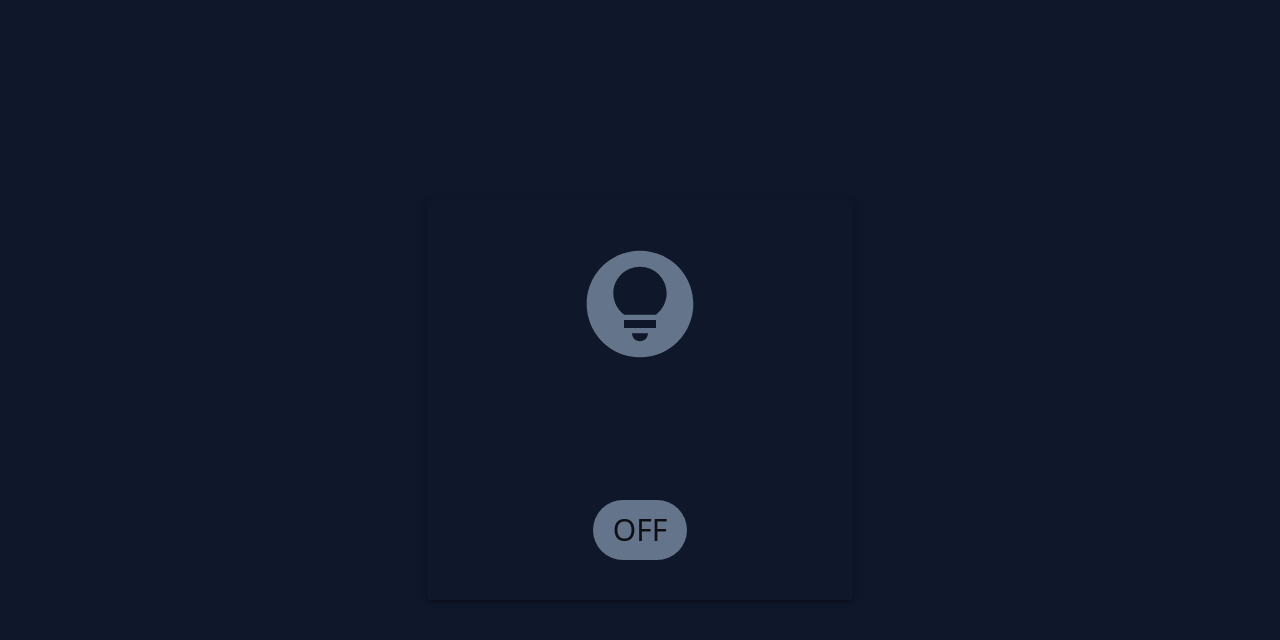
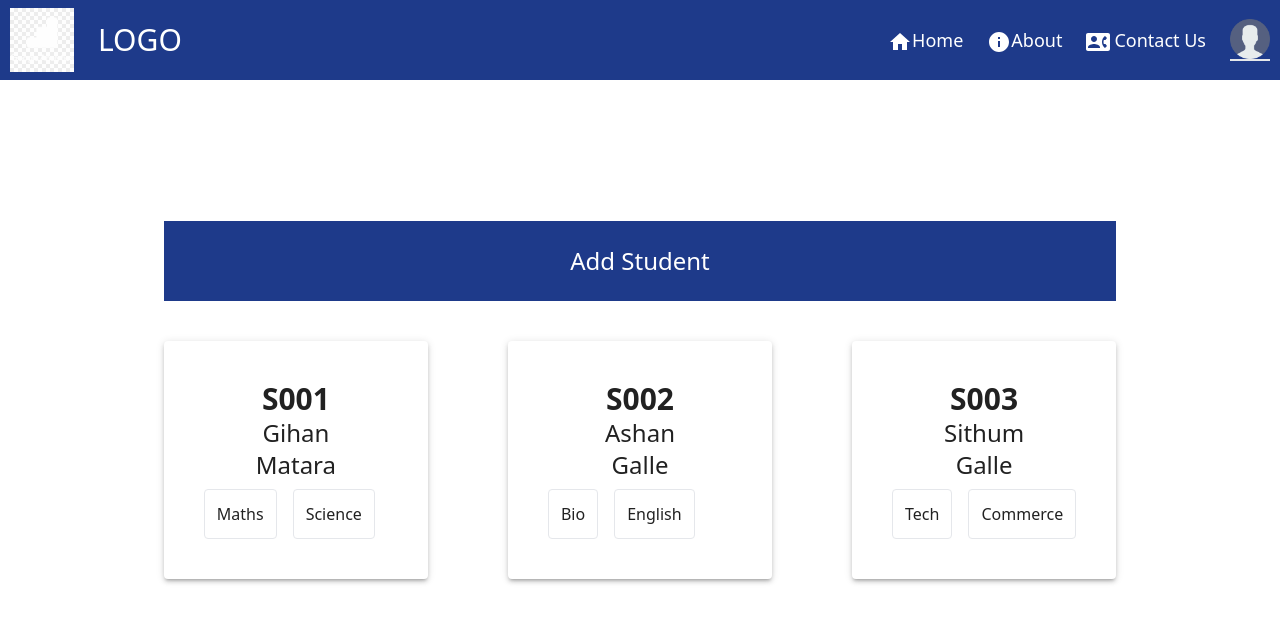
Before and after one commit to Revision-60/React, a React (Create React App) app: page /profile in a window 1280 px wide. Shown: the top 640 px of the page. Built offline with nearby package versions, Linux system fonts and the light colour scheme.

Commit message:
Content Updated

```diff
--- a/src/App.tsx
+++ b/src/App.tsx
@@ -9,10 +9,10 @@ import Light2 from "./components/Light2/Light2";
 function App() {
   return (
     <div className="App">
-      {/* <Header />
-      <Content /> */}
+      <Header />
+      <Content />
       {/* <Light1 /> */}
-      <Light2 />
+      {/* <Light2 /> */}
     </div>
   );
 }
--- a/src/components/Content/Content.tsx
+++ b/src/components/Content/Content.tsx
@@ -5,6 +5,7 @@ import Contact from "../../pages/Contact";
 import Home from "../../pages/Home";
 import Counter from "../Counter";
 import Customer from "../Customer";
+import Profile from "../../pages/Profile/Profile";
 
 export default class Content extends Component {
   render() {
@@ -36,6 +37,7 @@ export default class Content extends Component {
             <Route path="/" element={<Home />}></Route>
             <Route path="/about" element={<About />}></Route>
             <Route path="/contact" element={<Contact />}></Route>
+            <Route path="/profile" element={<Profile />}></Route>
           </Routes>
         </div>
       </>
--- a/src/components/Header/Header.tsx
+++ b/src/components/Header/Header.tsx
@@ -43,7 +43,7 @@ export default class Header extends Component {
             </NavLink>
 
             <NavLink
-              to={"/abc"}
+              to={"/profile"}
               className={({ isActive }) => (isActive ? navStyles : "")}
             >
               <img src={userImage} className="w-10 h-10" alt="" />
--- /dev/null
+++ b/src/pages/Profile/Profile.tsx
@@ -0,0 +1,185 @@
+import { ChangeEvent, Component } from "react";
+import Student from "../../components/Student/Student";
+import TextField from "@mui/material/TextField";
+
+type StudentDetail = {
+  studentId: string;
+  name: string;
+  address: string;
+  subjects: string[];
+};
+
+type ProfileProps = {};
+type ProfileState = {
+  studentId: string;
+  name: string;
+  address: string;
+  subjects: string;
+  student: StudentDetail;
+  studentList: StudentDetail[];
+  isClickedAddButton: boolean;
+};
+
+export default class Profile extends Component<ProfileProps, ProfileState> {
+  constructor(props: ProfileProps) {
+    super(props);
+    this.state = {
+      studentId: "",
+      name: "",
+      address: "",
+      subjects: "",
+      student: { studentId: "", name: "", address: "", subjects: [] },
+      isClickedAddButton: false,
+      studentList: [
+        {
+          studentId: "S001",
+          name: "Gihan",
+          address: "Matara",
+          subjects: ["Maths", "Science"],
+        },
+        {
+          studentId: "S002",
+          name: "Ashan",
+          address: "Galle",
+          subjects: ["Bio", "English"],
+        },
+        {
+          studentId: "S003",
+          name: "Sithum",
+          address: "Galle",
+          subjects: ["Tech", "Commerce"],
+        },
+      ],
+    };
+  }
+
+  handleClickEvent = () => {
+    this.setState((prevState) => ({
+      ...prevState,
+      isClickedAddButton: !prevState.isClickedAddButton,
+    }));
+  };
+
+  saveStudent = (e: React.FormEvent<HTMLFormElement>) => {
+    e.preventDefault();
+    const { studentId, name, address, subjects } = this.state;
+    let student: StudentDetail = {
+      studentId: studentId,
+      name: name,
+      address: address,
+      subjects: this.toArray(subjects),
+    };
+
+    this.setState((prevState) => ({
+      ...prevState,
+      studentList: [...prevState.studentList, student],
+    }));
+  };
+
+  toArray = (subjectString: string): string[] => {
+    if (subjectString != "") {
+      return subjectString.split(",").map((sub) => sub.trim());
+    }
+    return [];
+  };
+
+  handleTypeEvent = (e: ChangeEvent<HTMLInputElement>) => {
+    // const name = e.target.name;
+    // const value = e.target.value;
+
+    const { name, value } = e.target;
+    this.setState((prevState) => ({
+      ...prevState,
+      [name]: value,
+    }));
+  };
+  render() {
+    return (
+      <section>
+        <div className="mb-10 min-h-2/3">
+          {this.state.isClickedAddButton ? (
+            <>
+              <section
+                className="w-full h-20 bg-blue-900 text-white text-center text-2xl p-6"
+                onClick={this.handleClickEvent}
+              >
+                Discart Student
+              </section>
+              <form
+                className="flex flex-col space-y-3 w-full"
+                onSubmit={this.saveStudent}
+              >
+                <TextField
+                  label="Student ID"
+                  type="text"
+                  variant="outlined"
+                  placeholder="Enter ID"
+                  name="studentId"
+                  fullWidth={true}
+                  required
+                  onChange={this.handleTypeEvent}
+                  value={this.state.studentId}
+                />
+                <TextField
+                  label="Student Name"
+                  type="text"
+                  variant="outlined"
+                  placeholder="Enter Name"
+                  name="name"
+                  fullWidth={true}
+                  required
+                  onChange={this.handleTypeEvent}
+                  value={this.state.name}
+                />
+                <TextField
+                  label="Address"
+                  type="text"
+                  variant="outlined"
+                  placeholder="Enter Address"
+                  name="address"
+                  fullWidth={true}
+                  onChange={this.handleTypeEvent}
+                  value={this.state.address}
+                />
+                <TextField
+                  label="Subjects (Comma separated tags)"
+                  type="text"
+                  variant="outlined"
+                  placeholder="Enter comma separated tags"
+                  name="subjects"
+                  fullWidth={true}
+                  required
+                  onChange={this.handleTypeEvent}
+                  value={this.state.subjects}
+                />
+                <button className="py-2 bg-blue-900 text-white rounded">
+                  <h6>Save Student</h6>
+                </button>
+              </form>
+            </>
+          ) : (
+            <>
+              <section
+                className="w-full h-20 bg-blue-900 text-white text-center text-2xl p-6"
+                onClick={this.handleClickEvent}
+              >
+                Add Student
+              </section>
+            </>
+          )}
+        </div>
+
+        <div className="grid grid-cols-3 gap-20">
+          {this.state.studentList.map((student) => (
+            <Student
+              id={student.studentId}
+              name={student.name}
+              address={student.address}
+              subjects={student.subjects}
+            />
+          ))}
+        </div>
+      </section>
+    );
+  }
+}
--- /dev/null
+++ b/src/pages/Profile/index.ts
@@ -0,0 +1 @@
+export { default } from "./Profile";
```
